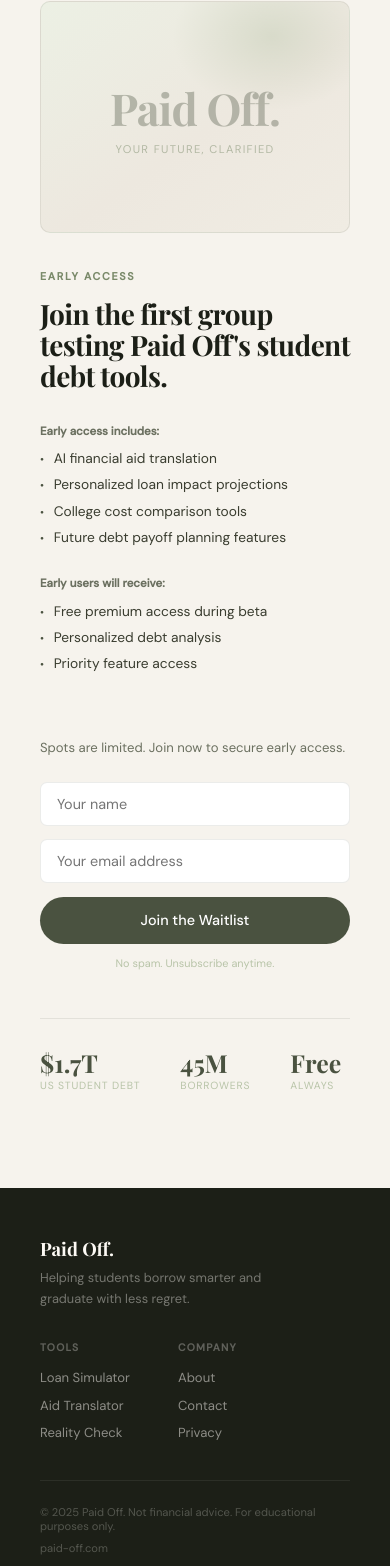
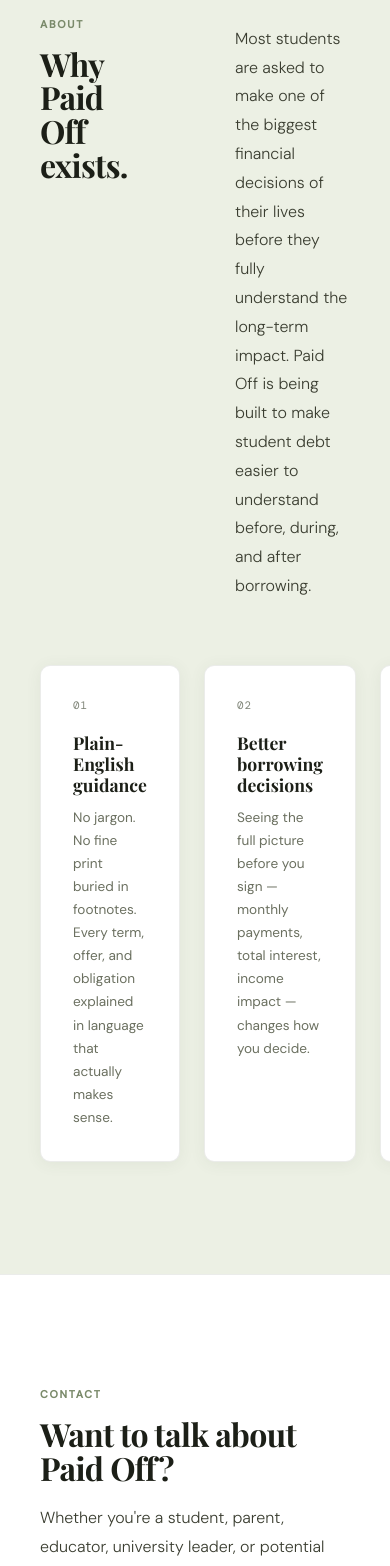
Before and after one commit to lucyafilipi/paid-off, a React (Vite) app: page / in a window 390 px wide. Shown: the part 4790-6356 px from the top of the page. Built offline with nearby package versions, Linux system fonts and the light colour scheme; a web font is replaced by a local one.

Commit message:
Update App.jsx

```diff
--- a/src/App.jsx
+++ b/src/App.jsx
@@ -1080,17 +1080,17 @@
         </div>
         <div style={{ display: "flex", gap: "3rem", flexWrap: "wrap" }}>
           {[
-            { heading: "Tools",   links: ["Loan Simulator","Aid Translator","Reality Check"] },
-            { heading: "Company", links: ["About","Contact","Privacy"] },
+            { heading: "Tools",   links: [{ label: "Loan Simulator", href: "#simulator" }, { label: "Aid Translator", href: "#translator" }, { label: "Reality Check", href: "#reality" }] },
+            { heading: "Company", links: [{ label: "About", href: "#about" }, { label: "Contact", href: "#contact" }, { label: "Privacy", href: "#" }] },
           ].map(col => (
             <div key={col.heading}>
               <div style={{ fontSize: "0.65rem", fontWeight: 600, letterSpacing: "0.12em", textTransform: "uppercase", color: "rgba(253,250,245,0.3)", marginBottom: "0.75rem" }}>{col.heading}</div>
               {col.links.map(l => (
-                <div key={l} style={{ marginBottom: "0.4rem" }}>
-                  <a href="#" style={{ fontSize: "0.82rem", color: "rgba(253,250,245,0.5)", transition: "color 0.2s" }}
+                <div key={l.label} style={{ marginBottom: "0.4rem" }}>
+                  <a href={l.href} style={{ fontSize: "0.82rem", color: "rgba(253,250,245,0.5)", transition: "color 0.2s" }}
                     onMouseEnter={e => e.target.style.color = T.paper}
                     onMouseLeave={e => e.target.style.color = "rgba(253,250,245,0.5)"}
-                  >{l}</a>
+                  >{l.label}</a>
                 </div>
               ))}
             </div>
@@ -1105,6 +1105,106 @@
   );
 }
 
+// ─── ABOUT ────────────────────────────────────────────────────────────────────
+function About() {
+  const [ref, visible] = useReveal();
+
+  const cards = [
+    {
+      num: "01",
+      title: "Plain-English guidance",
+      body: "No jargon. No fine print buried in footnotes. Every term, offer, and obligation explained in language that actually makes sense.",
+    },
+    {
+      num: "02",
+      title: "Better borrowing decisions",
+      body: "Seeing the full picture before you sign — monthly payments, total interest, income impact — changes how you decide.",
+    },
+    {
+      num: "03",
+      title: "Built for students and families",
+      body: "Designed for the people most affected by student debt, not for institutions. Independent, unbiased, and free to use.",
+    },
+  ];
+
+  return (
+    <section id="about" ref={ref} className={`section-reveal${visible ? " visible" : ""}`}
+      style={{ background: T.sage, padding: "7rem 2.5rem", borderTop: `1px solid ${T.border}` }}>
+      <div style={{ maxWidth: "1100px", margin: "0 auto" }}>
+
+        {/* Header row */}
+        <div style={{ display: "grid", gridTemplateColumns: "1fr 1fr", gap: "5rem", alignItems: "start", marginBottom: "4rem" }}>
+          <div>
+            <span style={{ fontSize: "0.67rem", fontWeight: 600, letterSpacing: "0.16em", textTransform: "uppercase", color: T.oliveMid, display: "block", marginBottom: "1rem" }}>About</span>
+            <h2 className="serif" style={{ fontSize: "clamp(2rem,4vw,3rem)", fontWeight: 700, lineHeight: 1.05, letterSpacing: "-0.02em", color: T.ink }}>
+              Why Paid Off exists.
+            </h2>
+          </div>
+          <div style={{ paddingTop: "0.5rem" }}>
+            <p style={{ fontSize: "1rem", color: T.inkMid, lineHeight: 1.8, fontWeight: 300 }}>
+              Most students are asked to make one of the biggest financial decisions of their lives before they fully understand the long-term impact. Paid Off is being built to make student debt easier to understand before, during, and after borrowing.
+            </p>
+          </div>
+        </div>
+
+        {/* Three cards */}
+        <div style={{ display: "grid", gridTemplateColumns: "repeat(3, 1fr)", gap: "1.5rem" }}>
+          {cards.map((c, i) => (
+            <div key={i} style={{
+              background: T.white,
+              borderRadius: "10px",
+              border: `1px solid ${T.border}`,
+              padding: "2rem",
+              boxShadow: T.shadow,
+              transition: "transform 0.2s, box-shadow 0.2s",
+            }}
+              onMouseEnter={e => { e.currentTarget.style.transform = "translateY(-3px)"; e.currentTarget.style.boxShadow = T.shadowMd; }}
+              onMouseLeave={e => { e.currentTarget.style.transform = "translateY(0)"; e.currentTarget.style.boxShadow = T.shadow; }}
+            >
+              <div className="mono" style={{ fontSize: "0.68rem", color: T.olive, letterSpacing: "0.1em", marginBottom: "1.25rem", opacity: 0.7 }}>{c.num}</div>
+              <div className="serif" style={{ fontSize: "1.1rem", fontWeight: 700, color: T.ink, marginBottom: "0.65rem", lineHeight: 1.2 }}>{c.title}</div>
+              <p style={{ fontSize: "0.85rem", color: T.inkSoft, lineHeight: 1.7 }}>{c.body}</p>
+            </div>
+          ))}
+        </div>
+      </div>
+      <style>{`@media(max-width:900px){ #about .about-header { grid-template-columns: 1fr !important; gap: 2rem !important; } #about .about-cards { grid-template-columns: 1fr !important; } }`}</style>
+    </section>
+  );
+}
+
+// ─── CONTACT ──────────────────────────────────────────────────────────────────
+function Contact() {
+  const [ref, visible] = useReveal();
+
+  return (
+    <section id="contact" ref={ref} className={`section-reveal${visible ? " visible" : ""}`}
+      style={{ background: T.white, padding: "7rem 2.5rem", borderTop: `1px solid ${T.border}` }}>
+      <div style={{ maxWidth: "560px", margin: "0 auto" }}>
+        <span style={{ fontSize: "0.67rem", fontWeight: 600, letterSpacing: "0.16em", textTransform: "uppercase", color: T.oliveMid, display: "block", marginBottom: "1rem" }}>Contact</span>
+        <h2 className="serif" style={{ fontSize: "clamp(2rem,4vw,3rem)", fontWeight: 700, lineHeight: 1.05, letterSpacing: "-0.02em", color: T.ink, marginBottom: "1.25rem" }}>
+          Want to talk about Paid Off?
+        </h2>
+        <p style={{ fontSize: "1rem", color: T.inkMid, lineHeight: 1.8, fontWeight: 300, marginBottom: "2.25rem" }}>
+          Whether you're a student, parent, educator, university leader, or potential partner, I'd love to hear from you.
+        </p>
+        <a href="mailto:YOUR-EMAIL-HERE"
+          style={{
+            display: "inline-block",
+            background: T.olive, color: T.white,
+            padding: "0.88rem 2.25rem", borderRadius: "100px",
+            fontSize: "0.9rem", fontWeight: 500,
+            boxShadow: "0 4px 20px rgba(74,82,64,0.18)",
+            transition: "all 0.2s",
+          }}
+          onMouseEnter={e => { e.currentTarget.style.background = T.oliveLight; e.currentTarget.style.transform = "translateY(-2px)"; e.currentTarget.style.boxShadow = "0 6px 28px rgba(74,82,64,0.24)"; }}
+          onMouseLeave={e => { e.currentTarget.style.background = T.olive; e.currentTarget.style.transform = "translateY(0)"; e.currentTarget.style.boxShadow = "0 4px 20px rgba(74,82,64,0.18)"; }}
+        >Contact Paid Off</a>
+      </div>
+    </section>
+  );
+}
+
 // ─── APP ──────────────────────────────────────────────────────────────────────
 export default function App() {
   useEffect(() => { injectGlobalStyles(); }, []);
@@ -1116,6 +1216,8 @@
       <Simulator />
       <Translator />
       <RealityCheck />
+      <About />
+      <Contact />
       <Waitlist />
       <Footer />
     </div>
```
